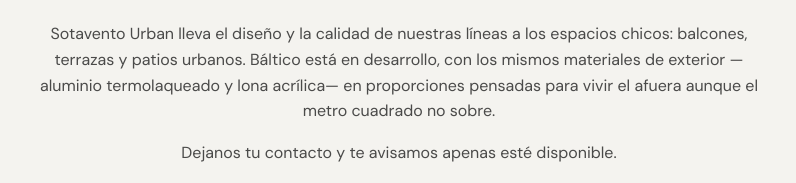
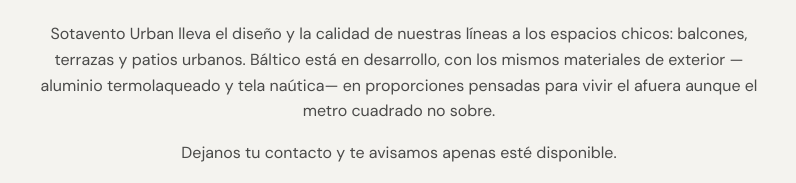
Before and after one commit to gastonguty/sotavento-web, a plain HTML site: page colecciones/baltico.html in a window 1280 px wide. Shown: the part 535-718 px from the top of the page, 241-1037 px from the left. Drawn offline with nearby package versions, Linux system fonts and the light colour scheme; a web font is replaced by a local one.

Commit message:
Update material description in baltico.html

```diff
--- a/colecciones/baltico.html
+++ b/colecciones/baltico.html
@@ -58,7 +58,7 @@
     <div class="container">
       <div style="max-width: 720px; margin: 0 auto; text-align: center;">
         <h2 style="font-size: clamp(28px,3.5vw,40px); margin-bottom: 24px;">Los mismos mares, en formato compacto.</h2>
-        <p style="color: rgba(31,31,31,0.8); margin-bottom: 16px;">Sotavento Urban lleva el diseño y la calidad de nuestras líneas a los espacios chicos: balcones, terrazas y patios urbanos. Báltico está en desarrollo, con los mismos materiales de exterior —aluminio termolaqueado y lona acrílica— en proporciones pensadas para vivir el afuera aunque el metro cuadrado no sobre.</p>
+        <p style="color: rgba(31,31,31,0.8); margin-bottom: 16px;">Sotavento Urban lleva el diseño y la calidad de nuestras líneas a los espacios chicos: balcones, terrazas y patios urbanos. Báltico está en desarrollo, con los mismos materiales de exterior —aluminio termolaqueado y tela naútica— en proporciones pensadas para vivir el afuera aunque el metro cuadrado no sobre.</p>
         <p style="color: rgba(31,31,31,0.8);">Dejanos tu contacto y te avisamos apenas esté disponible.</p>
         <div style="margin-top: 32px;">
           <a href="https://wa.me/5491149715679?text=Hola%21%20Quiero%20que%20me%20avisen%20cuando%20est%C3%A9%20la%20l%C3%ADnea%20B%C3%A1ltico%20de%20Sotavento%20Urban." class="btn btn-primary" target="_blank" rel="noopener">Avisame cuando esté</a>
```
